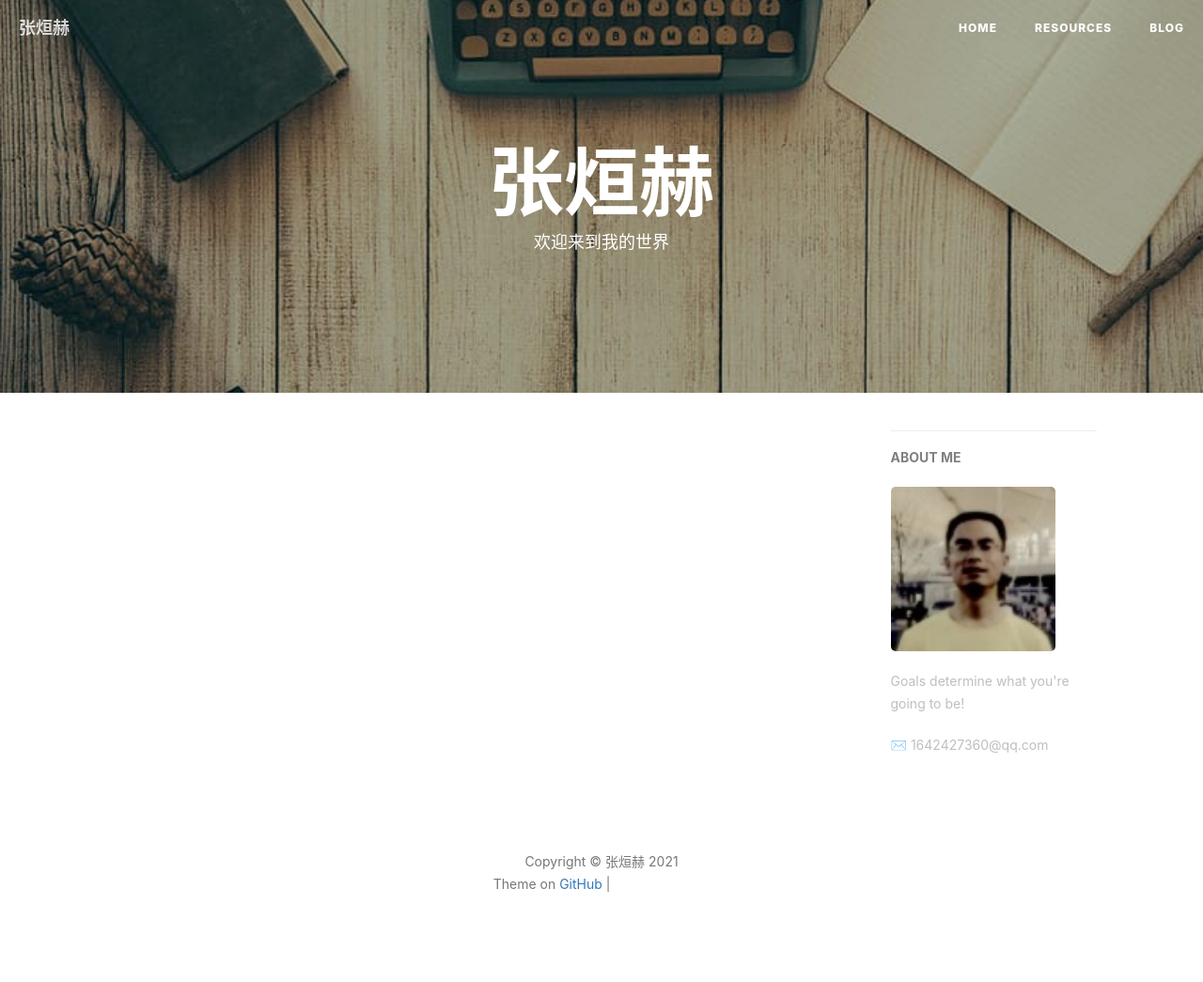
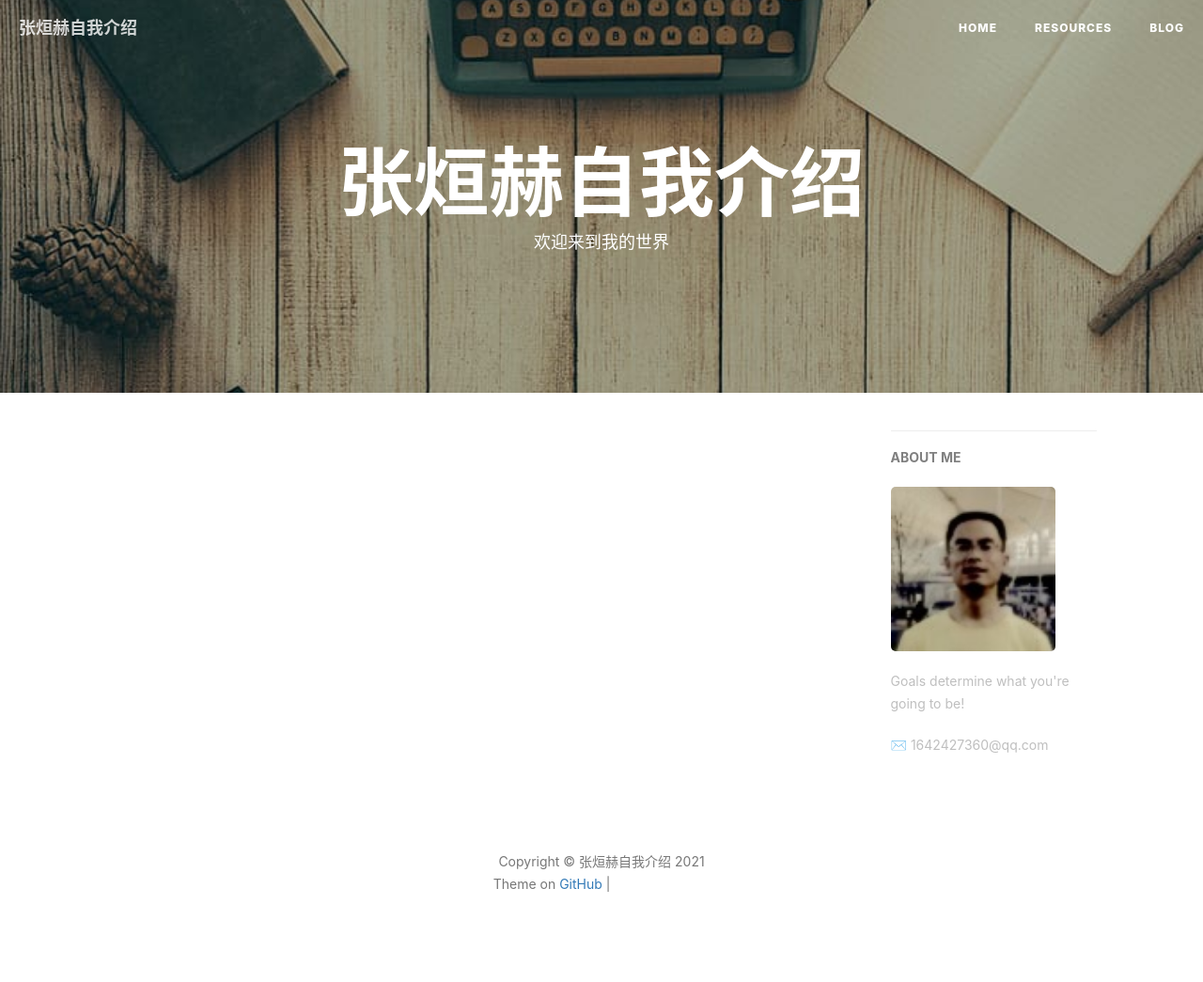
Before and after one commit to Satanchia/Satanchia.github.io, a Jekyll site: the page built from index.html, in a window 1280 px wide. Shown: the whole page at 94% size. Built offline with Jekyll 4.4.1, drawn with Linux system fonts in a browser that asks for light colours; nearby versions of some CDN libraries; the list of posts is cut into pages by our own code; comment, search, counter and statistics services are not loaded; grey boxes are pictures that could not be loaded.

Commit message:
Update _config.yml

```diff
--- a/_config.yml
+++ b/_config.yml
@@ -1,5 +1,5 @@
 # Site settings
-title: 张烜赫
+title: 张烜赫自我介绍
 SEOTitle: 我的第一个网站
 header-img: img/post-bg-desk.jpg
 email: 1642427360@qq.com
```
